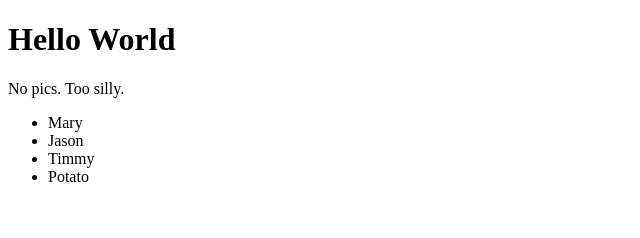
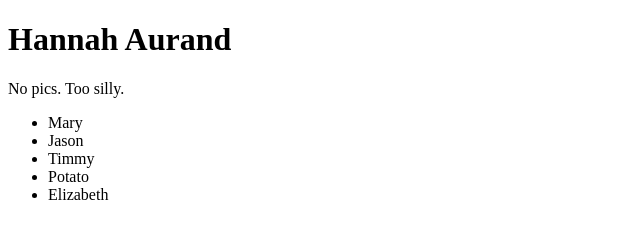
Before and after one commit to HannahAurand/sample_portfolio_remote, a plain HTML site: page index.html in a window 1280 px wide. Shown: the whole page, without its empty margins (0-640 px from the left). Drawn offline with Linux system fonts and the light colour scheme.

Commit message:
I hope this works... (╯°□°)╯︵ ┻━┻

```diff
--- a/index.html
+++ b/index.html
@@ -4,13 +4,14 @@
 	<title>Yo</title>
 </head>
 <body>
-	<h1>Hello World</h1>
+	<h1>Hannah Aurand</h1>
 	<p>No pics. Too silly.</p>
 		<ul>
 			<li>Mary</li>
 			<li>Jason</li>
 			<li>Timmy</li>
 			<li>Potato</li>
+			<li>Elizabeth</li>
 		</ul>
 </body>
 </html>
```
